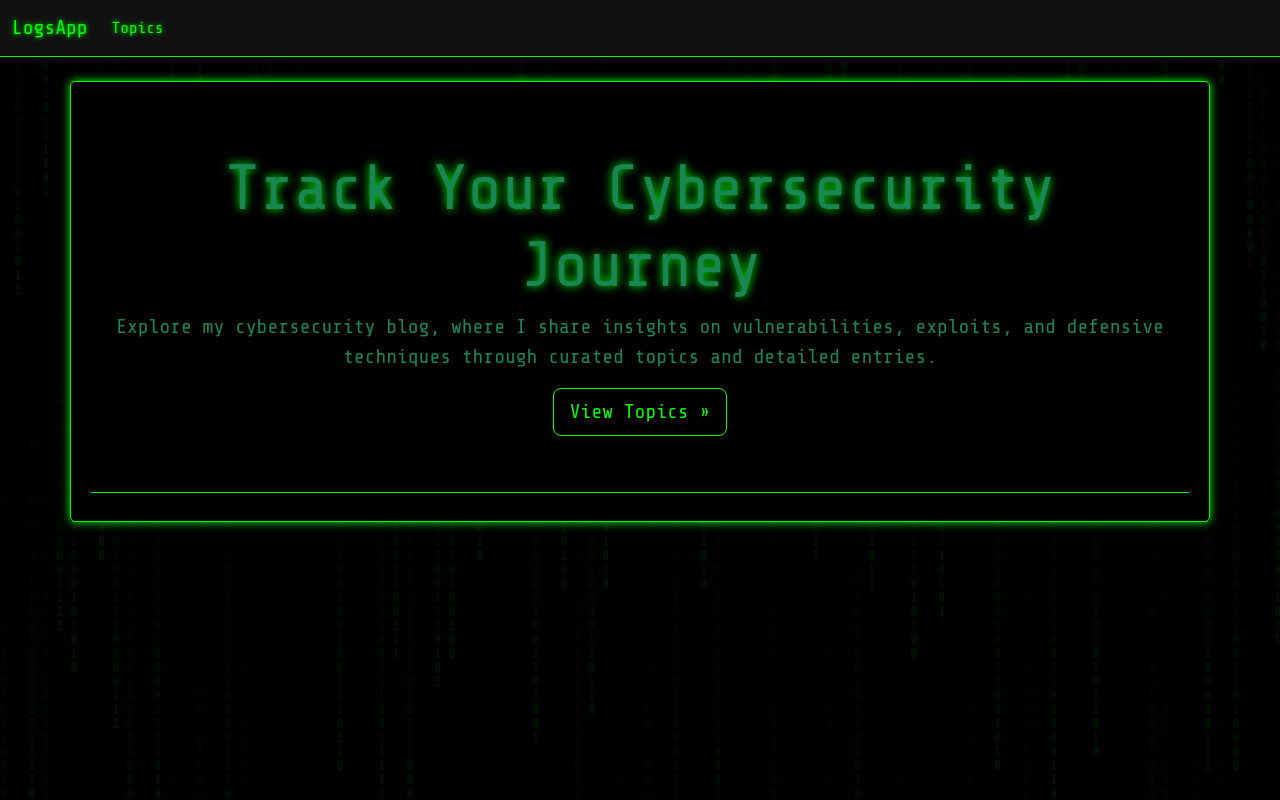
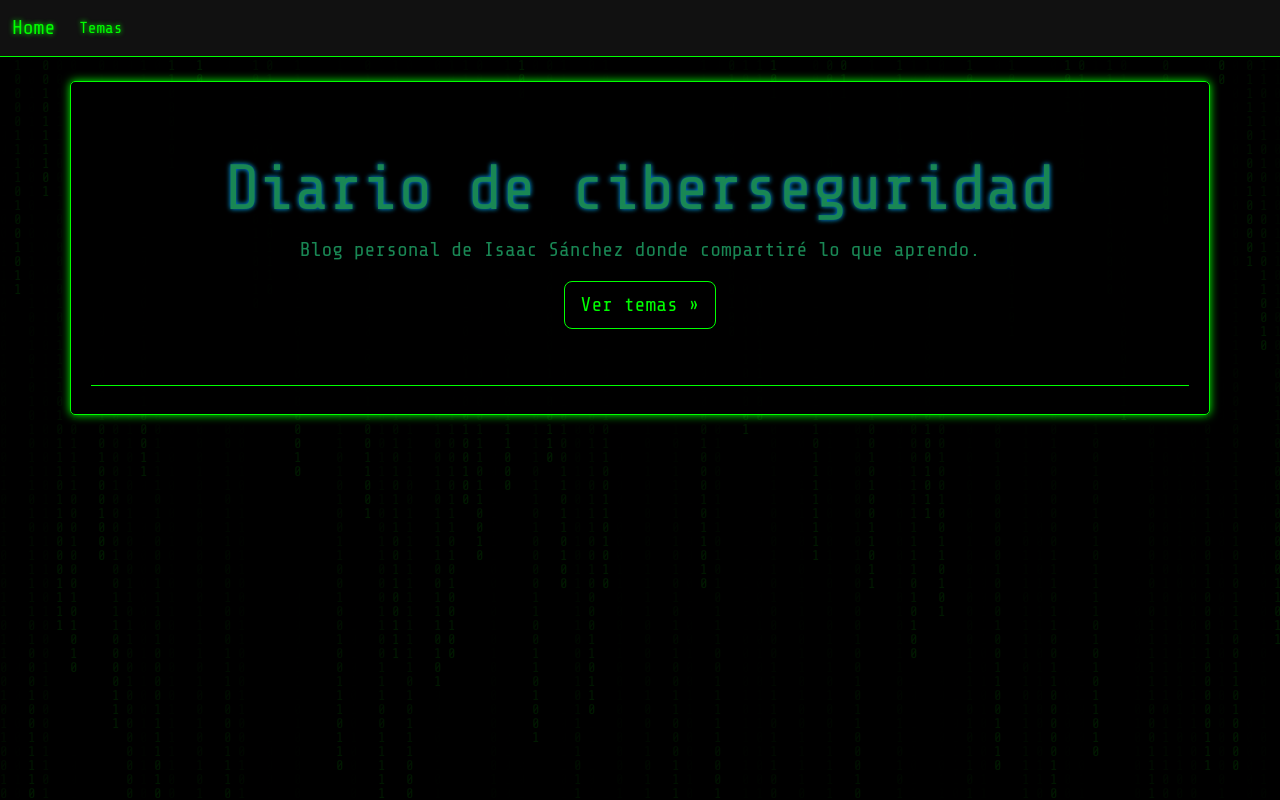
Before and after one commit to isakez/cylogs, a Django app: page / in a window 1280 px wide. Run offline with Django 5.2, Linux system fonts and the light colour scheme.

Commit message:
cambios esteticos

```diff
--- a/LogsApp/templates/LogsApp/base.html
+++ b/LogsApp/templates/LogsApp/base.html
@@ -3,7 +3,7 @@
   <head>
     <meta charset="utf-8">
     <meta name="viewport" content="width=device-width, initial-scale=1, shrink-to-fit=no">
-    <title>LogsApp - Cybersecurity Chronicles</title>
+    <title>Cysaac - Cybersecurity journey</title>
 
     <!-- Bootstrap 5 CSS -->
     <link href="https://cdn.jsdelivr.net/npm/bootstrap@5.3.3/dist/css/bootstrap.min.css" rel="stylesheet" integrity="sha384-QWTKZyjpPEjISv5WaRU9OFeRpok6YctnYmDr5pNlyT2bRjXh0JMhjY6hW+ALEwIH" crossorigin="anonymous">
@@ -64,8 +64,8 @@
       }
 
       h1, h3 {
-        color: #00FF00; /* Back to original neon green */
-        text-shadow: 0 0 3px #0062ff, 0 0 5px #026c02; /* Softer glow */
+        color: #4ff4a2; /* Back to original neon green */
+        text-shadow: 0 0 5px #0062ff, 0 0 5px #026c02; /* Softer glow */
         /* Removed pulsing animation for clarity */
       }
 
@@ -79,14 +79,14 @@
 
     <nav class="navbar navbar-expand-md navbar-dark">
       <div class="container-fluid">
-        <a class="navbar-brand" href="{% url 'LogsApp:index' %}">LogsApp</a>
+        <a class="navbar-brand" href="{% url 'LogsApp:index' %}">Home</a>
         <button class="navbar-toggler" type="button" data-bs-toggle="collapse" data-bs-target="#navbarCollapse" aria-controls="navbarCollapse" aria-expanded="false" aria-label="Toggle navigation">
           <span class="navbar-toggler-icon"></span>
         </button>
         <div class="collapse navbar-collapse" id="navbarCollapse">
           <ul class="navbar-nav me-auto mb-2 mb-md-0">
             <li class="nav-item">
-              <a class="nav-link" href="{% url 'LogsApp:topics' %}">Topics</a>
+              <a class="nav-link" href="{% url 'LogsApp:topics' %}">Temas</a>
             </li>
           </ul>
         </div>
--- a/LogsApp/templates/LogsApp/index.html
+++ b/LogsApp/templates/LogsApp/index.html
@@ -2,14 +2,13 @@
 
 {% block page_header %}
   <div class="container text-center py-5">
-    <h1 class="display-3 text-success" style="font-family: 'Share Tech Mono', monospace; text-shadow: 0 0 10px #00FF00;">
-      Track Your Cybersecurity Journey
+    <h1 class="display-3 text-success" style="font-family: 'Share Tech Mono', monospace; text-shadow: 1 1 4px #80FF00;">
+      Diario de ciberseguridad
     </h1>
     <p class="lead text-success" style="font-family: 'Share Tech Mono', monospace;">
-      Explore my cybersecurity blog, where I share insights on vulnerabilities, exploits, and defensive techniques through curated topics and detailed entries.
-    </p>
+      Blog personal de Isaac Sánchez donde compartiré lo que aprendo.   </p>
     <a class="btn btn-outline-success btn-lg" href="{% url 'LogsApp:topics' %}" role="button">
-      View Topics &raquo;
+      Ver temas &raquo;
     </a>
   </div>
 {% endblock page_header %}
--- a/LogsApp/templates/LogsApp/topic.html
+++ b/LogsApp/templates/LogsApp/topic.html
@@ -9,10 +9,10 @@
 {% block content %}
   <div class="container">
     <p class="text-success" style="font-family: 'Share Tech Mono', monospace;">
-      Topic: {{ topic }}
+      Tema: {{ topic }}
     </p>
     <p class="text-success" style="font-family: 'Share Tech Mono', monospace;">
-      Entries:
+      Entradas:
     </p>
     {% for entry in entries %}
       <div class="card mb-3 bg-dark border-success">
@@ -25,7 +25,7 @@
       </div>
     {% empty %}
       <p class="text-success" style="font-family: 'Share Tech Mono', monospace;">
-        There are no entries for this topic yet.
+        Todavía no hay entradas.
       </p>
     {% endfor %}
   </div>
--- a/cy_logs/settings.py
+++ b/cy_logs/settings.py
@@ -31,9 +31,9 @@
 
 # SECURITY WARNING: keep the secret key used in production secret!
 # SECURITY WARNING: don't run with debug turned on in production!
-DEBUG = True
+DEBUG = False
 
-ALLOWED_HOSTS = ['*','cysaac.dev', 'www.cysaac.dev']
+ALLOWED_HOSTS = ['cysaac.dev', 'www.cysaac.dev']
 
 
 # Application definition
@@ -98,7 +98,7 @@
     },
     {
         'NAME': 'django.contrib.auth.password_validation.MinimumLengthValidator',
-    },
+        },
     {
         'NAME': 'django.contrib.auth.password_validation.CommonPasswordValidator',
     },
```
Also changed, not shown: LogsApp/templates/LogsApp/topics.html (+4 -4 lines).
